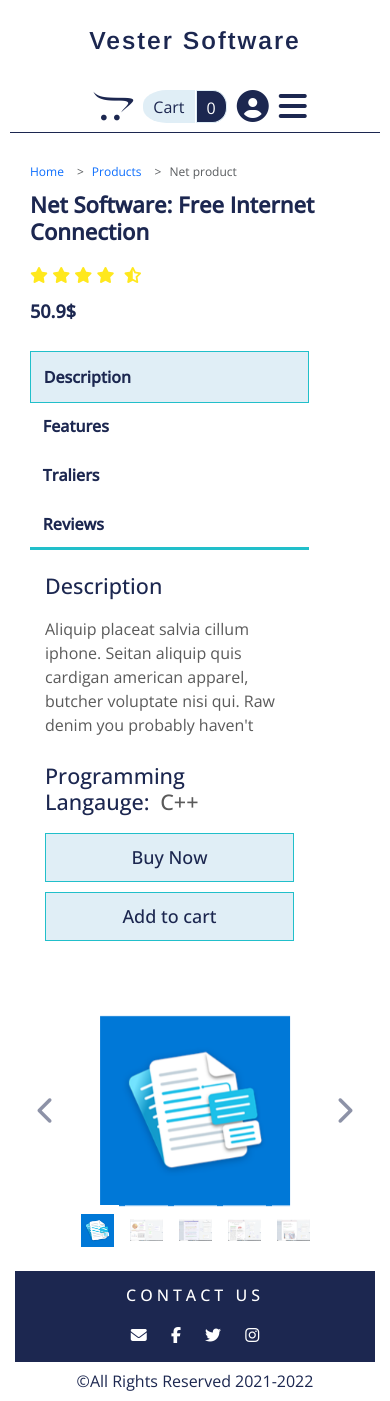
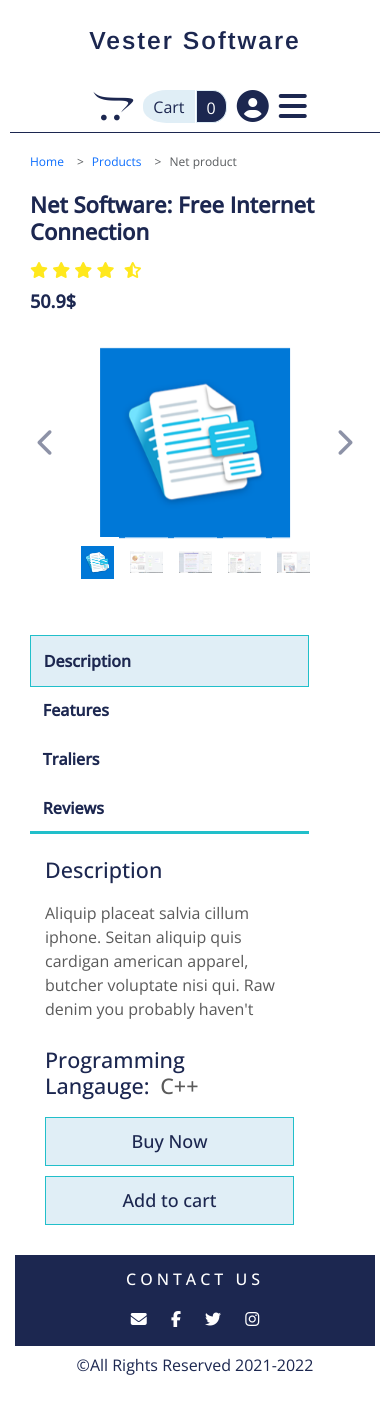
Before and after one commit to mariamm20/Vester-software, a PHP site: page /single-product.html in a window 390 px wide. After the commit the page ends 1375 px from the top, so only its background shows below. Run offline with PHP 8.4, Linux system fonts and the light colour scheme; some libraries are stand-ins or nearby versions.

Commit message:
sproduct edit

```diff
--- a/single-product/css/single-product-style.css
+++ b/single-product/css/single-product-style.css
@@ -390,8 +390,31 @@ footer span{
     outline: none;
 }
 
-
-
+.breadcrumb{
+    position: relative;
+    bottom: 135px;
+}
+.inforamtion h1{
+    position: relative;
+    bottom: 260px;
+}
+.rate{
+    position: relative;
+    bottom: 265px;
+}
+.price{
+    position: relative;
+    bottom: 270px;
+    margin: 0;
+}
+.car{
+    position: relative;
+    top:175px;
+}
+.info-content{
+    position: relative;
+    top: 40px;
+}
 
 
 
--- a/single-product/single-product.html
+++ b/single-product/single-product.html
@@ -67,7 +116,7 @@
                     </ol>
                 </nav>
                 <h1>Net Software: Free Internet Connection</h1>
-                <div>
+                <div class="rate">
                     <i class="fas fa-star"></i>
                     <i class="fas fa-star"></i>
                     <i class="fas fa-star"></i>
```
Also changed, not shown: other parts of single-product/single-product.html (+49 -48 lines).
